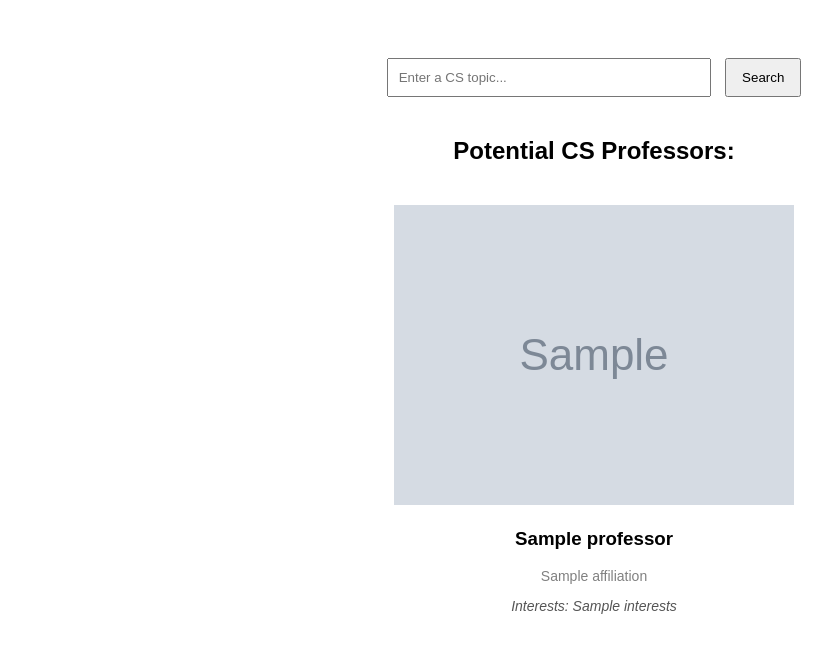
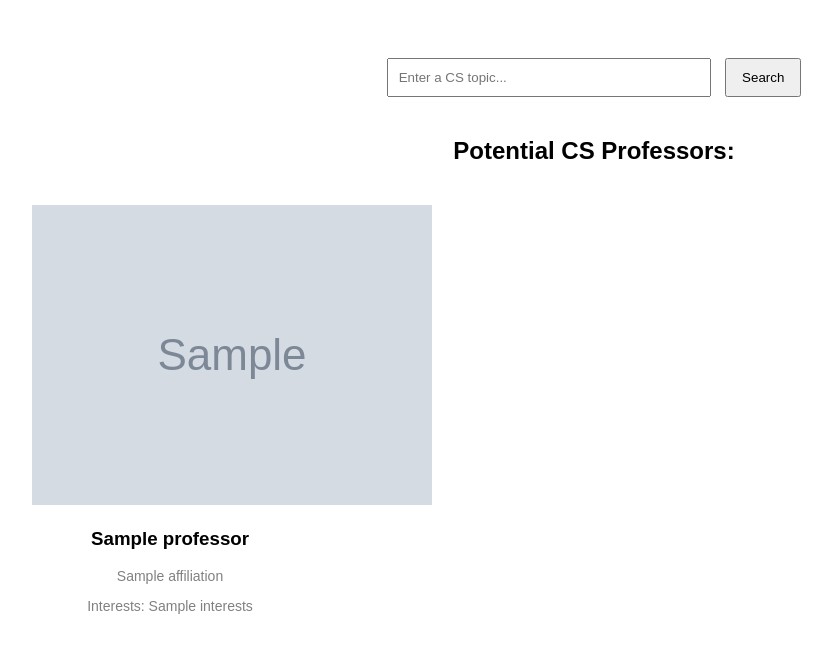
Before and after one commit to aukkawut/CSProfDB, a Flask app: template app/templates/index.html in a window 1280 px wide. Shown: the top 653 px of the page, without its empty margins (46-878 px from the left). Run offline with Flask 3, Linux system fonts and the light colour scheme; the template is opened without the code that fills it: most values are stand-ins (such as "Sample title", 1, 10 or a date in 2020); grey boxes marked "Sample" are stand-in pictures.

Commit message:
formatting

```diff
--- a/app/templates/base.html
+++ b/app/templates/base.html
@@ -61,6 +61,17 @@
     font-style: italic;
     color: #555;
 }
+.professors-grid {
+    display: grid;
+    grid-template-columns: repeat(auto-fill, minmax(250px, 1fr)); /* This allows 3-5 cards depending on the screen width */
+    gap: 20px;
+    justify-content: center;
+}
+
+.professor-card {
+    width: 100%; /* take the full width of the grid column */
+    ...
+}
     </style>
 </head>
 <body>
--- a/app/templates/index.html
+++ b/app/templates/index.html
@@ -12,7 +12,7 @@
         <img src="{{ professor['image_url'] }}" alt="{{ professor['name'] }}" class="professor-image">
         <h3><a href="{{ professor['homepage'] }}" target="_blank">{{ professor['name'] }}</a></h3>
         <p>{{ professor['affiliation'] }}</p>
-        <p class="interests">Interests: {{ professor['interests'] }}</p>
+        <p>Interests: {{ professor['interests'] }}</p>
     </div>
     {% endfor %}
 </div>
```
Also changed, not shown: app/utils.py (+10 -8 lines).
